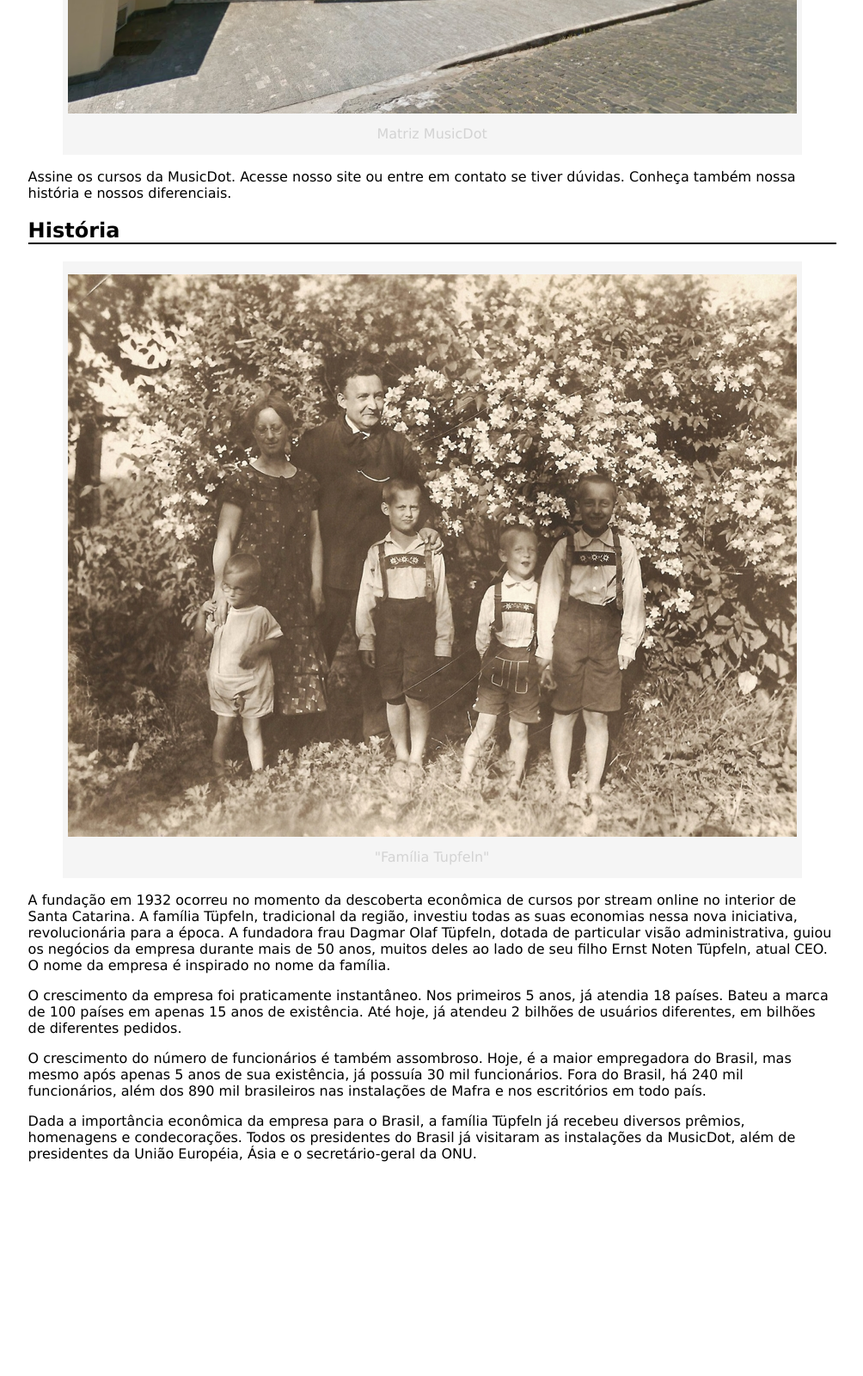
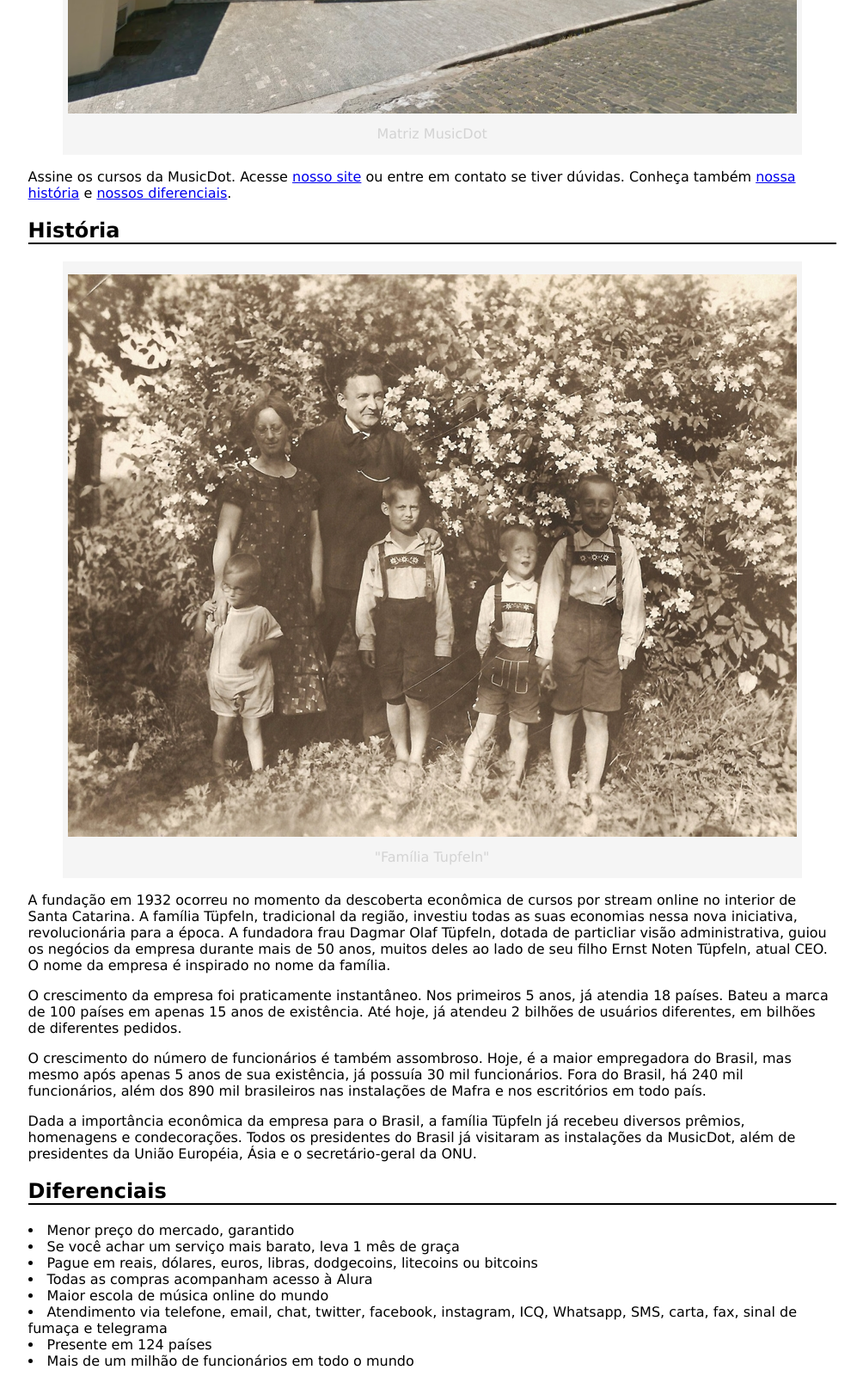
Before and after one commit to reaumart/prod, a plain HTML site: page sobre.html in a window 1280 px wide. Shown: the part 745-2345 px from the top of the page at 86% size, without its empty margins (129-1133 px from the left). Before the commit the page ends 2112 px from the top, so only its background shows below. Drawn offline with Linux system fonts and the light colour scheme.

Commit message:
Tópico Css Atividade 3

```diff
--- a/sobre.html
+++ b/sobre.html
@@ -10,26 +10,37 @@
         <img src="img/logo.svg" alt="Logotipo da empresa MusicDot">
         <h1>Sobre a empresa</h1>
         <p>A	MusicDot	é	a	maior	escola	online	de	música	em	todo	o	mundo. Fundada	em	1932,	possui	estúdios	em	124	países,	sendo	líder	de	mercado	com	mais	de	90%	de participação	em	118	deles.</p>
-        <p>Nossa	matriz	fica	em	Mafra,	em	Santa	Catarina.	De	lá,	saem	grande	parte	das	gravações	de	nossos	cursos. Nossa	matriz:</p>
+        <p>Nossa	matriz	fica	em	<a href="http://maps.google.com.br/?q=190,GabrielDequech,Mafra,SC">Mafra,	em	Santa	Catarina</a>.	De	lá,	saem	grande	parte	das	gravações	de	nossos	cursos. Nossa	matriz:</p>
         <figure>
             <img src="img/matriz-musicdot.png" alt="Matriz MusicDot">
             <figcaption>Matriz MusicDot</figcaption>
         </figure>
 
-        <p>Assine	os	cursos	da	MusicDot.	Acesse	nosso	site	ou	entre	em	contato se	tiver	dúvidas.	Conheça	também	nossa	história	e	nossos	diferenciais.</p>
+        <p>Assine	os	cursos	da	MusicDot.	Acesse	<a href="/index.html">nosso	site</a>	ou	entre	em	contato se	tiver	dúvidas.	Conheça	também	<a href="#historia">nossa	história</a>	e	<a href="#diferenciais">nossos	diferenciais</a>.</p>
 
-        <h2>História</h2>
+        <h2 id="historia">História</h2>
         <figure>
             <img src="img/familia-tupfeln.jpg" alt="Família Tupfeln">
             <figcaption>"Família Tupfeln"</figcaption>
         </figure>
 
-        <p>A	fundação	em	1932	ocorreu	no	momento	da	descoberta	econômica	de	cursos	por	stream	online	no	interior	de	Santa	Catarina.	A família	Tüpfeln,	tradicional	da	região,	investiu	todas	as	suas	economias	nessa	nova	iniciativa, 		revolucionária	para	a	época.	A	fundadora	frau	Dagmar	Olaf	Tüpfeln,	dotada	de	particular	visão administrativa,	guiou	os	negócios	da	empresa	durante	mais	de	50	anos,	muitos	deles	ao	lado		de	seu	filho	Ernst	Noten	Tüpfeln,	atual	CEO.	O	nome	da	empresa	é	inspirado	no	nome	da	família.</p>
+        <p>A	fundação	em	1932	ocorreu	no	momento	da	descoberta	econômica	de	cursos	por	stream	online	no	interior	de	Santa	Catarina.	A família	Tüpfeln,	tradicional	da	região,	investiu	todas	as	suas	economias	nessa	nova	iniciativa, 		revolucionária	para	a	época.	A	fundadora	frau	Dagmar	Olaf	Tüpfeln,	dotada	de	particliar	visão administrativa,	guiou	os	negócios	da	empresa	durante	mais	de	50	anos,	muitos	deles	ao	lado		de	seu	filho	Ernst	Noten	Tüpfeln,	atual	CEO.	O	nome	da	empresa	é	inspirado	no	nome	da	família.</p>
 
         <p>O	crescimento	da	empresa	foi	praticamente	instantâneo.	Nos	primeiros	5	anos,	já	atendia	18	países.		Bateu	a	marca	de	100	países	em	apenas	15	anos	de	existência.	Até	hoje,	já	atendeu	2	bilhões		de	usuários	diferentes,	em	bilhões	de	diferentes	pedidos.</p>
 
         <p>O	crescimento	do número	de	funcionários	é	também	assombroso.	Hoje,	é	a	maior	empregadora	do Brasil,	mas	mesmo	após	apenas	5	anos	de	sua	existência,	já	possuía	30	mil	funcionários.	Fora	do		Brasil,	há	240	mil	funcionários,	além	dos	890	mil	brasileiros	nas	instalações	de	Mafra	e nos	escritórios	em	todo	país.</p>
 
         <p>Dada	a	importância	econômica	da	empresa	para	o	Brasil,	a	família	Tüpfeln	já	recebeu	diversos	prêmios,		homenagens	e	condecorações.	Todos	os	presidentes	do	Brasil	já	visitaram	as	instalações	da	MusicDot,	além	de	presidentes	da	União	Européia,	Ásia	e	o	secretário-geral	da	ONU.</p>
+
+        <h2 id="diferenciais">Diferenciais</h2>
+            <li>Menor preço do mercado, garantido</li>
+            <li>Se você achar um serviço mais barato, leva 1 mês de graça</li>
+            <li>Pague em reais, dólares, euros, libras, dodgecoins, litecoins ou bitcoins</li>
+            <li>Todas as compras acompanham acesso à Alura</li>
+            <li>Maior escola de música online do mundo</li>
+            <li>Atendimento via telefone, email, chat, twitter, facebook, instagram, ICQ, Whatsapp, SMS, carta, fax, sinal de fumaça e telegrama</li>
+            <li>Presente em 124 países</li>
+            <li>Mais de um milhão de funcionários em todo o mundo</li>
+
     </body>
 </html>
```
